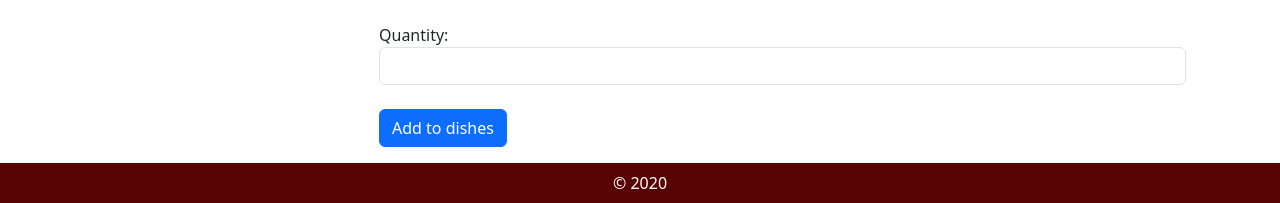
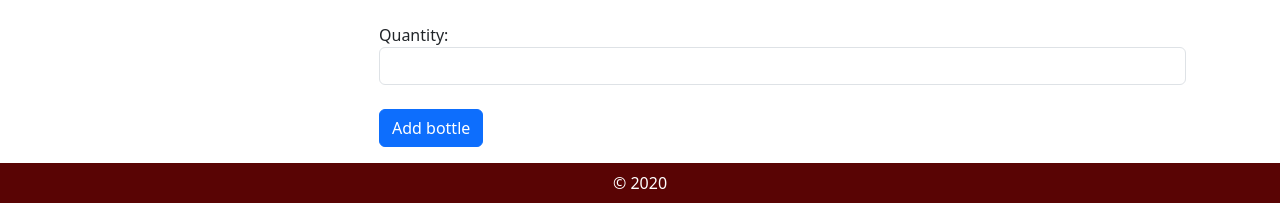
Before and after one commit to kurokabe8/M5P-DjangoTemplates-BartoloGutierrezSytin, a Django app: page /add_bottle in a window 1280 px wide. Shown: the part 693-896 px from the top of the page. Run offline with Django 5.2, Linux system fonts and the light colour scheme; some libraries are stand-ins or nearby versions.

Commit message:
Update add_bottle.html

```diff
--- a/MyInventorySystem/MyInventoryApp/templates/MyInventoryApp/add_bottle.html
+++ b/MyInventorySystem/MyInventoryApp/templates/MyInventoryApp/add_bottle.html
@@ -65,7 +65,7 @@
         <br>
 
         <button class="btn btn-primary">
-            Add to dishes
+            Add bottle
         </button>
 
     </form>
```
